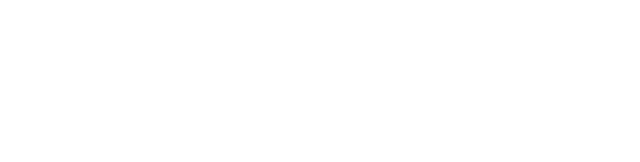
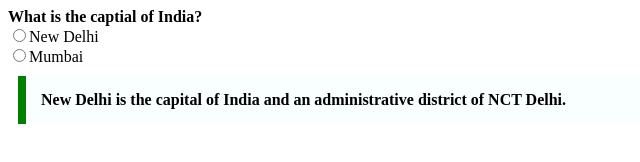
Before and after one commit to acciojob/trivia-TahaAjmeer, a website: page main.html in a window 1280 px wide. Shown: the whole page, without its empty margins (0-640 px from the left). Drawn offline with Linux system fonts and the light colour scheme.

Commit message:
created a submission

```diff
--- a/main.html
+++ b/main.html
@@ -7,7 +7,13 @@
 </head>
 
 <body>
-	<!-- the entire body must be written by student -->
+
+	<label for="india-capital"><b>What is the captial of India?</b></label><br>
+	<input type="radio"  id="india-capital" name="india-capital" value="New Delhi">New Delhi <br>
+	<input type="radio"  id="india-capital" name="india-capital" value="Mumbai">Mumbai
+	<blockquote cite="https://en.wikipedia.org/wiki/New_Delhi">New Delhi is the capital of India and an administrative district of NCT Delhi.</blockquote>
+
+		<!-- the entire body must be written by student -->
     <script type="text/javascript" src="./script.js">
 </script>
 
--- a/styles.css
+++ b/styles.css
@@ -1,2 +1,10 @@
 
 /* Your CSS Code here. */
+blockquote{
+	max-width: 600px;
+	margin: 10px;
+	padding: 15px;
+    border-left: 8px solid green;
+    background-color: #f8fffe;
+    font-weight: bold;
+}
```
